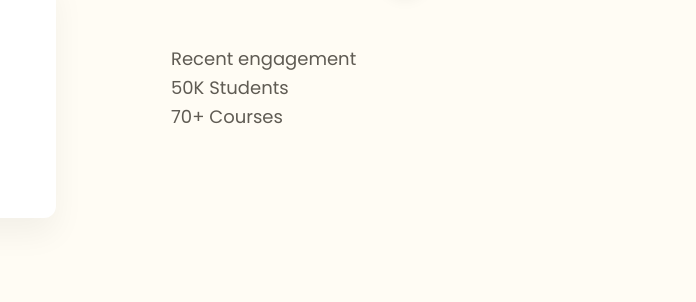
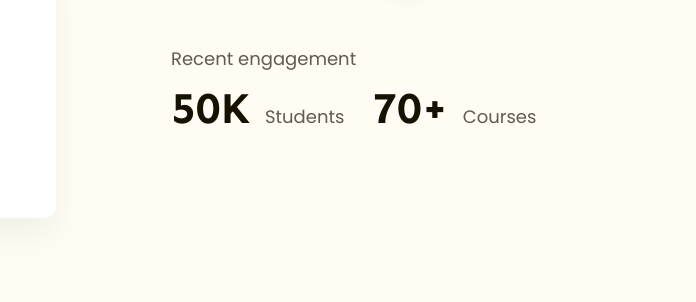
Before and after one commit to cscdk22/web-of-cscd, a plain HTML site: page index.html in a window 1280 px wide. Shown: the part 584-886 px from the top of the page, 584-1280 px from the left. Drawn offline with Linux system fonts and the light colour scheme.

Commit message:
fix hero

```diff
--- a/assets/css/styles.css
+++ b/assets/css/styles.css
@@ -223,3 +223,19 @@ a {
     text-align: left;
     color: #171100;
 }
+.hero-wrap .content-block .watch-video:hover{
+    cursor: pointer;
+}
+
+.hero-wrap .content-block .row{
+    display: flex;
+    gap: 28px;
+}
+.hero-wrap .content-block .row strong{
+    font-family: Sen;
+    font-size: 4.4rem;
+    font-weight: 700;
+    text-align: left;
+    color: #171100;
+    margin-right: 10px;
+}
--- a/index.html
+++ b/index.html
@@ -123,8 +123,12 @@
                                 </button>
                             </div>
                             <p class="desc">Recent engagement</p>
-                            <p class="desc"><strong>50K</strong> Students</p>
-                            <p class="desc"><strong>70+</strong> Courses</p>
+                            <div class="row">
+                                <p class="desc">
+                                    <strong>50K</strong> Students
+                                </p>
+                                <p class="desc"><strong>70+</strong> Courses</p>
+                            </div>
                         </div>
                     </div>
                 </div>
```
